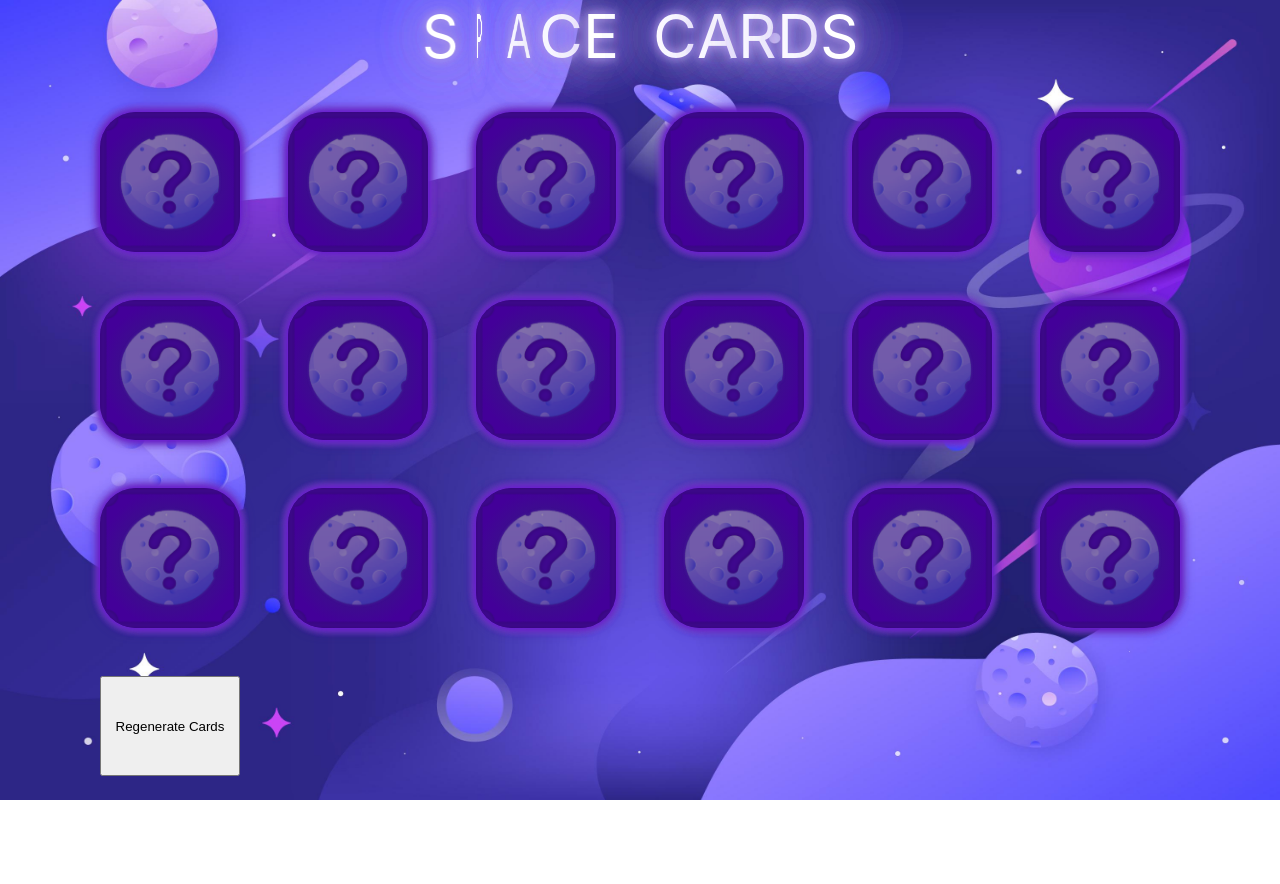
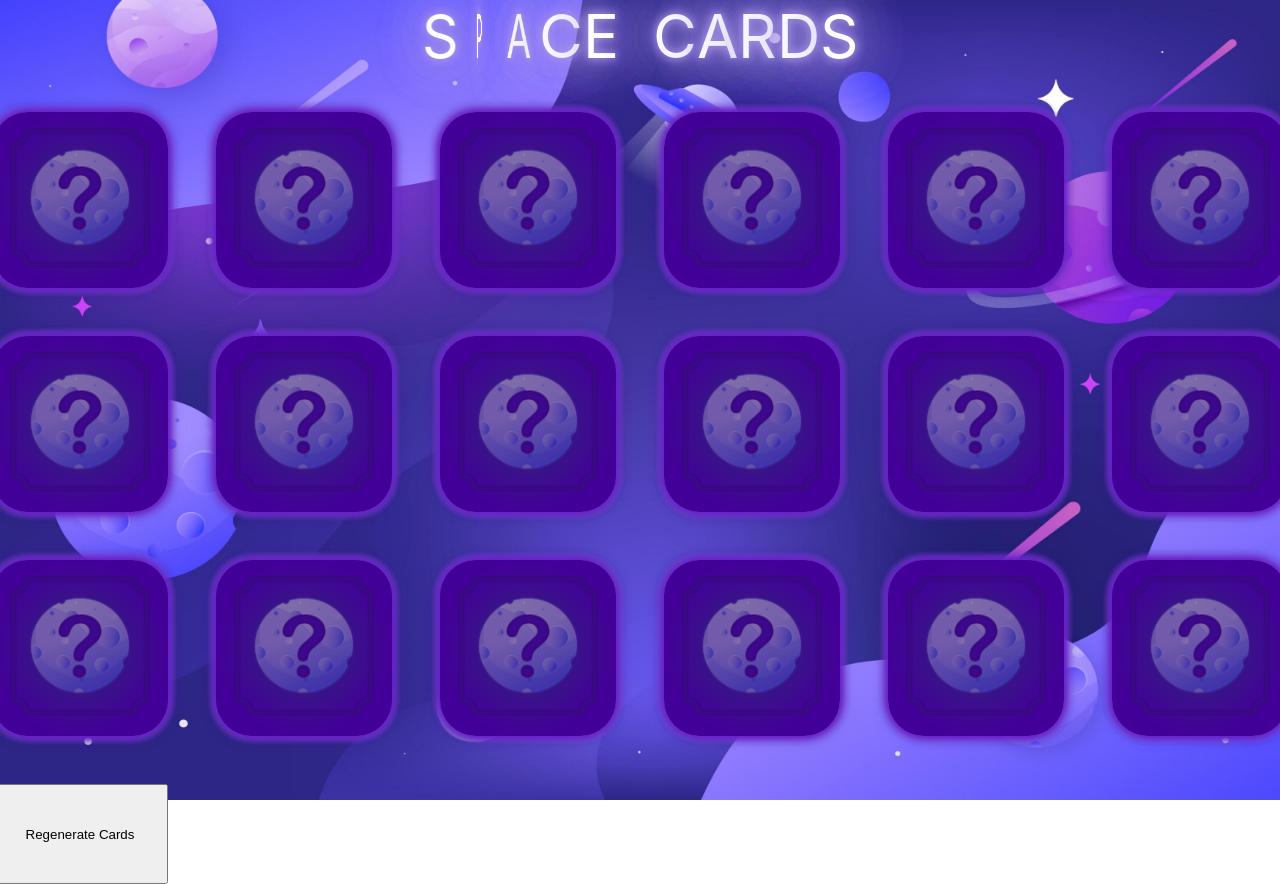
Before and after one commit to Tal-Gav/SPACE-CARDS-React, a React (Create React App) app: page / in a window 1280 px wide. Before the commit the page ends 800 px from the top, so only its background shows below. Built offline with nearby package versions, Linux system fonts and the light colour scheme.

Commit message:
flip animation, need to fix

```diff
--- a/package.json
+++ b/package.json
@@ -5,6 +5,7 @@
   "dependencies": {
     "@emotion/react": "^11.11.1",
     "@emotion/styled": "^11.11.0",
+    "@react-spring/web": "^9.7.3",
     "@testing-library/jest-dom": "^5.17.0",
     "@testing-library/react": "^13.4.0",
     "@testing-library/user-event": "^13.5.0",
--- a/src/Card.css
+++ b/src/Card.css
@@ -13,6 +13,8 @@
 .card-picture {
   width: 17.5vh;
   height: 17.5vh;
+  opacity: 1;
+  transition: opacity 0.5s ease;
   /* Remove the top and left properties */
 }
 
@@ -46,15 +48,3 @@
     }
   }
 }
-
-.card-flip {
-  width: 100%;
-  height: 100%;
-  position: relative;
-  transform-style: preserve-3d;
-  transition: transform 0.5s ease-in-out;
-}
-
-.card-flip.flipped {
-  transform: rotateY(180deg);
-}
--- a/src/Card.js
+++ b/src/Card.js
@@ -1,10 +1,20 @@
 import React, { useState } from "react";
 import "./Card.css";
+import { useSpring, animated } from "@react-spring/web";
 
 const Card = (props) => {
   const { image, onCardClick } = props;
   const cardBack = "./space/back-card.png";
-  const [isFlipped, setIsFlipped] = useState(false); // Local state for each card
+  const [isFlipped, setIsFlipped] = useState(false);
+
+  const { transform } = useSpring({
+    transform: `perspective(600px) rotateY(${isFlipped ? 180 : 0}deg)`,
+  });
+
+  const { opacity } = useSpring({
+    opacity: isFlipped ? 0 : 1,
+    config: { duration: 250 }, // Adjust the duration (in milliseconds) as needed
+  });
 
   const handleCardClick = () => {
     setIsFlipped(!isFlipped);
@@ -12,15 +22,24 @@
   };
 
   return (
-    <div
-      className={`square shiny card-flip ${isFlipped ? "flipped" : ""}`}
-      onClick={handleCardClick}
-    >
-      <img
-        src={isFlipped ? `./space/${image}.png` : cardBack}
-        alt="hi"
-        className="card-picture center"
-      />
+    <div onClick={handleCardClick}>
+      <animated.div
+        className={`square shiny`}
+        style={{
+          transform,
+        }}
+      >
+        <div className={`card ${isFlipped ? "flipped" : ""}`}>
+          <animated.img
+            src={isFlipped ? `./space/${image}.png` : cardBack}
+            alt="hi"
+            className="card-picture center"
+            style={{
+              opacity,
+            }}
+          />
+        </div>
+      </animated.div>
     </div>
   );
 };
--- /dev/null
+++ b/src/styles.module.css
@@ -0,0 +1,22 @@
+.c {
+  position: absolute;
+  max-width: 500px;
+  max-height: 500px;
+  width: 350px;
+  height: 200px;
+  cursor: pointer;
+  will-change: transform, opacity;
+}
+
+.front,
+.back {
+  background-size: cover;
+}
+
+.back {
+  background-image: url(https://images.unsplash.com/photo-1544511916-0148ccdeb877?ixlib=rb-1.2.1&ixid=eyJhcHBfaWQiOjEyMDd9&w=1901&q=80i&auto=format&fit=crop);
+}
+
+.front {
+  background-image: url(https://images.unsplash.com/photo-1540206395-68808572332f?ixlib=rb-1.2.1&w=1181&q=80&auto=format&fit=crop);
+}
```
Also changed, not shown: 1 other file (tests, documents, lock files or other folders).
